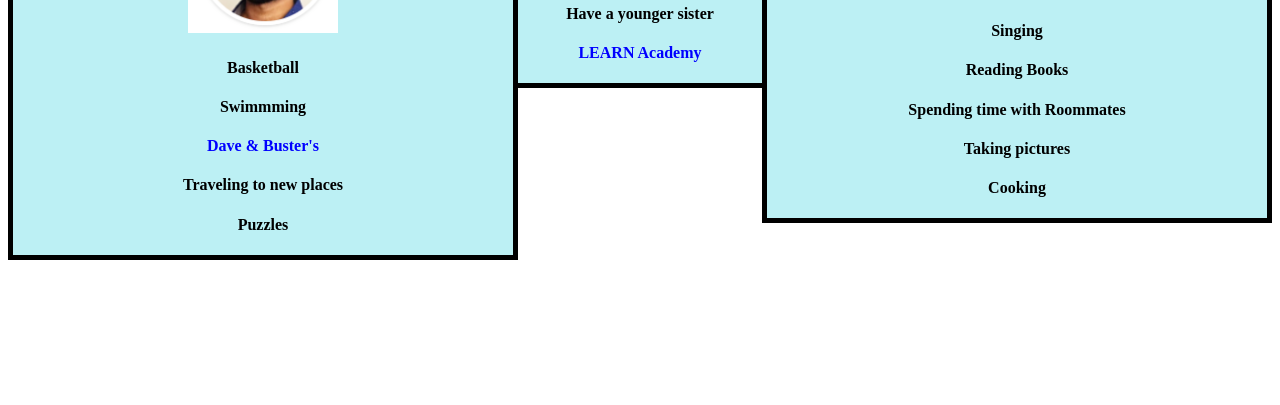
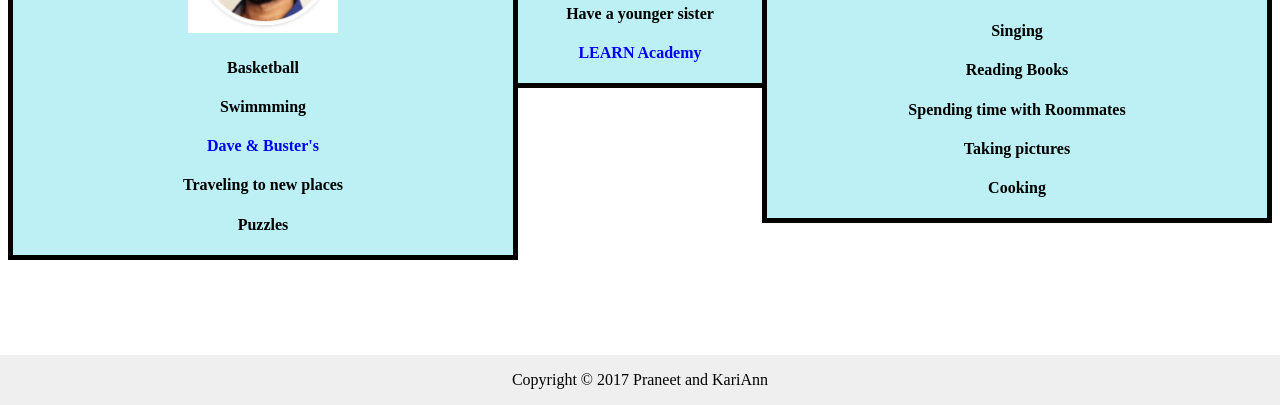
Before and after one commit to k1yoshida/learn_bio_website, a plain HTML site: page learn_bio_website.html in a window 1280 px wide. Shown: the part 395-800 px from the top of the page. Drawn offline with Linux system fonts and the light colour scheme.

Commit message:
added footer

```diff
--- a/learn_bio_website.html
+++ b/learn_bio_website.html
@@ -1,5 +1,5 @@
 <!DOCTYPE htmL>
-<hmtl>
+<html>
   <head>
     <link type="text/css" rel="stylesheet" href="style.css" />
   </head>
@@ -48,5 +48,7 @@
     </main>
 
   </body>
-
-</hmtl>
+  <footer>
+    Copyright © 2017 Praneet and KariAnn
+  </footer>
+</html>
--- a/style.css
+++ b/style.css
@@ -54,3 +54,12 @@ h3 {
 a {text-decoration: none;
 color: blue;
 }
+footer{
+  position: absolute;
+  right: 0;
+  bottom: 0;
+  left: 0;
+  padding: 1rem;
+  background-color: #efefef;
+  text-align: center;
+}
```
